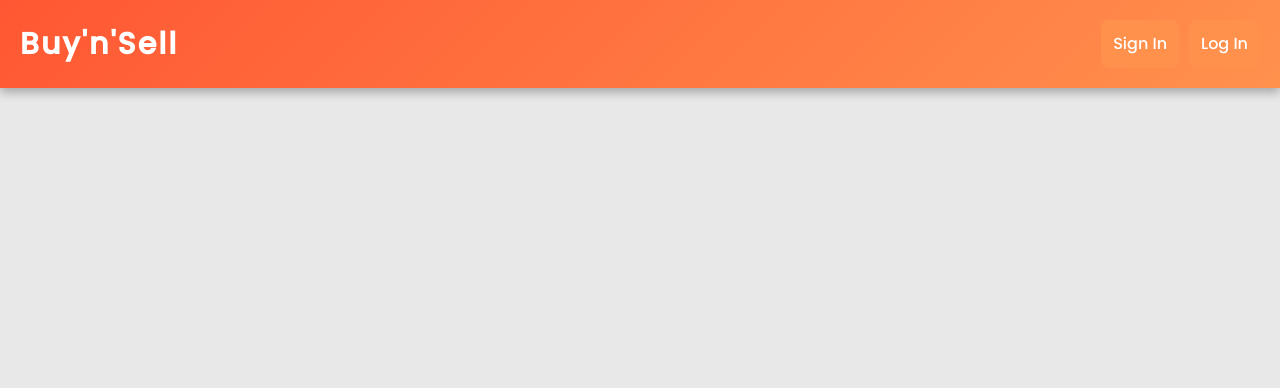
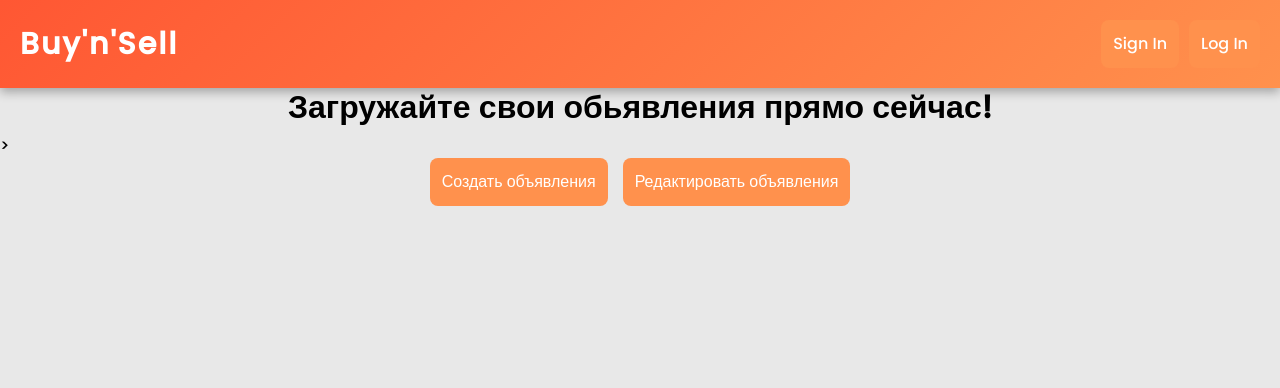
Before and after one commit to NotRindik/Python-Project-University, a Django app: page /listing/ in a window 1280 px wide. Shown: the top 388 px of the page. Run offline with Django 5.2, Linux system fonts and the light colour scheme; some libraries are stand-ins or nearby versions.

Commit message:
Еще немного фронта

```diff
--- a/PythonProject/myapp/templates/listing_list.html
+++ b/PythonProject/myapp/templates/listing_list.html
@@ -86,5 +86,12 @@
             {% endif %}
         </div>
     </div>
+  <div class="category">
+      <h2  style="text-align: center;"><strong>Загружайте свои обьявления прямо сейчас!</strong></h2>>
+    <div class="category-buttons">
+       <button onclick="window.location.href='{% url 'create' %}'">Создать объявления</button>
+       <button onclick="window.location.href='{% url 'edit' %}'">Редактировать объявления</button>
+    </div>
+  </div>
 </body>
 </html>
```
